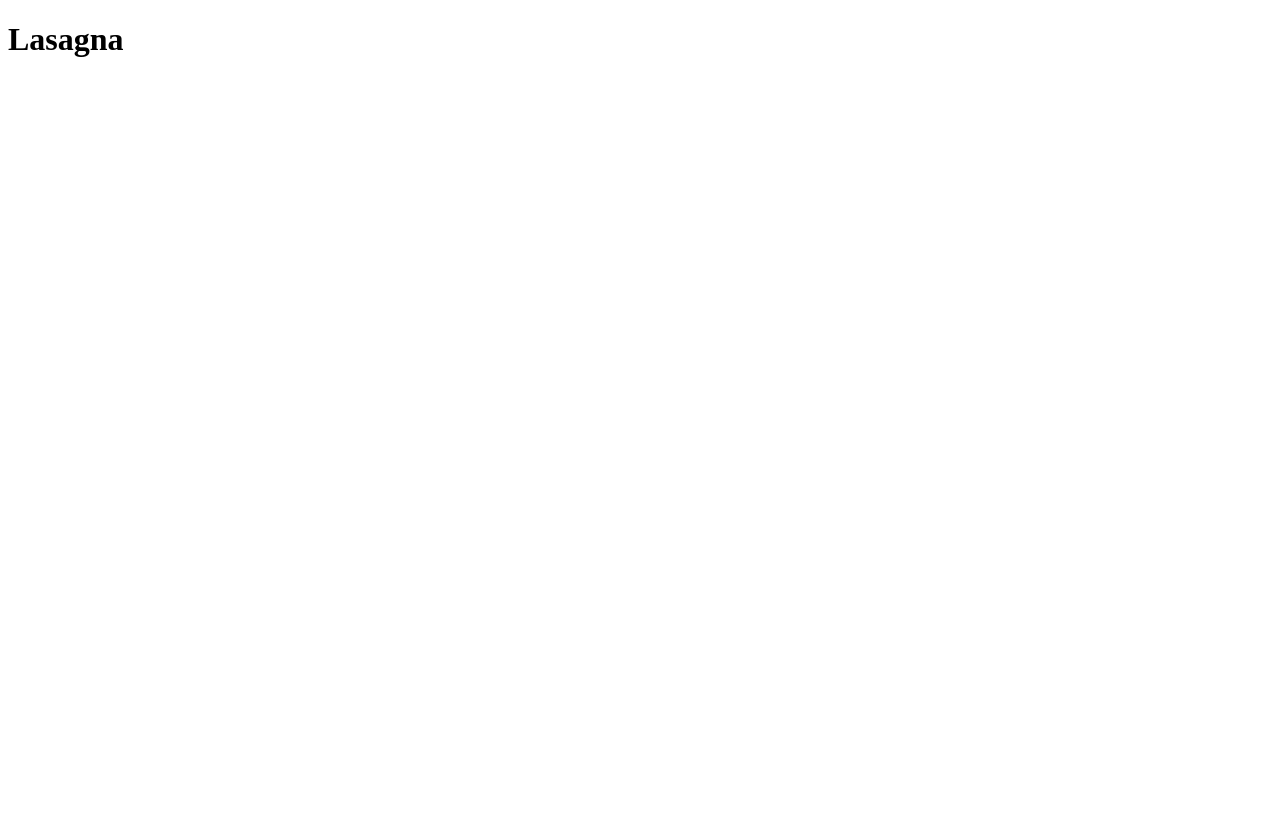
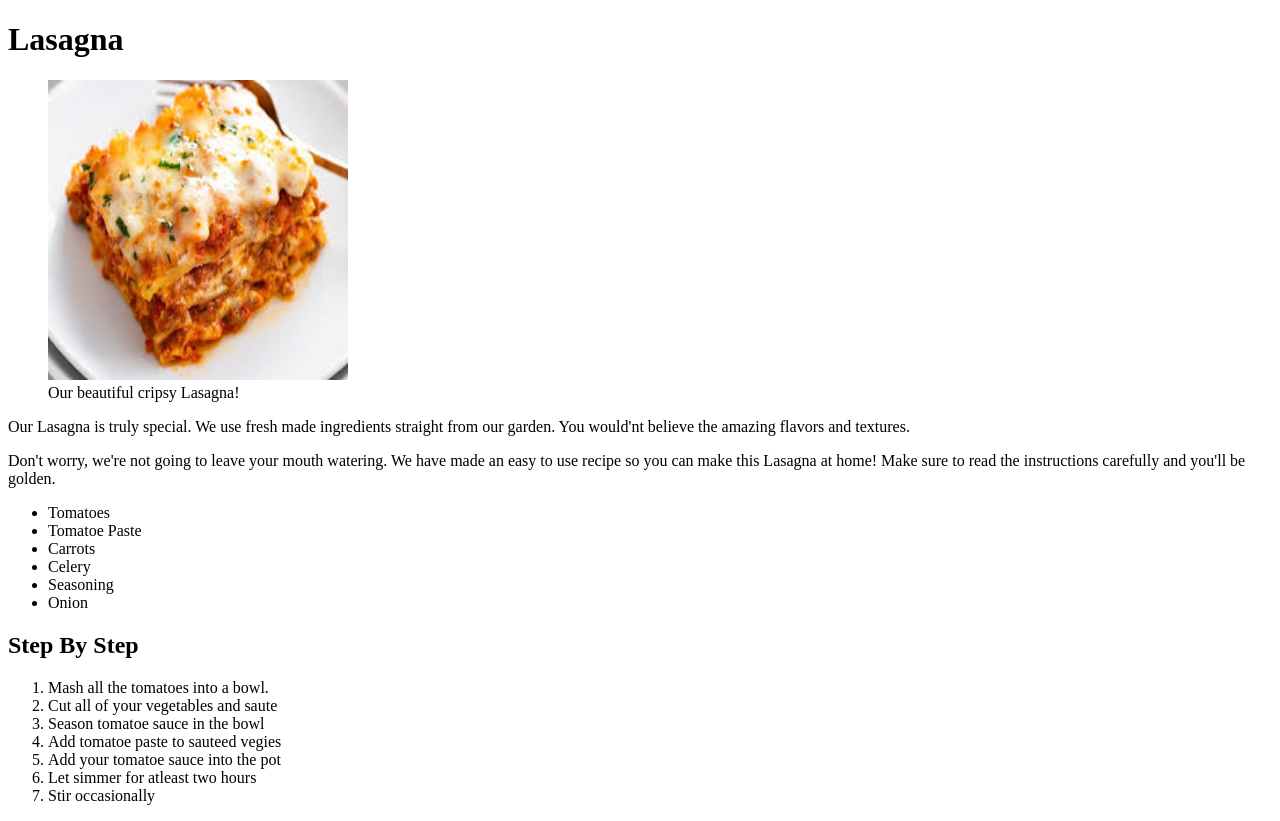
Before and after one commit to IanGray10/odin-recipes, a plain HTML site: page recipes/lasagna.html in a window 1280 px wide. Before the commit the page ends 800 px from the top, so only its background shows below. Drawn offline with Linux system fonts and the light colour scheme.

Commit message:
Adding content into lasagna.html
Added images, ingredients, Instructions to the lasagna.html page
Also changed the recipes page anchers to be inside an <ul>

```diff
--- a/recipes/lasagna.html
+++ b/recipes/lasagna.html
@@ -12,6 +12,33 @@
  <body>
 
    <h1>Lasagna</h1>
+   <figure>
+     <img src="../img/lasagna.jpeg" alt="Lasagna Photo" height="300" width="300">
+                <figcaption>Our beautiful cripsy Lasagna!</figcaption>
+   </figure>
+   <p>Our Lasagna is truly special.
+    We use fresh made ingredients straight from our garden. You would'nt believe the amazing flavors and textures.</p>
+   <p>Don't worry, we're not going to leave your mouth watering.
+    We have made an easy to use recipe so you can make this Lasagna at home! Make sure to read the instructions carefully and you'll be golden.
+   </p>
+   <ul>
+     <li>Tomatoes</li>
+     <li>Tomatoe Paste</li>
+     <li>Carrots</li>
+     <li>Celery</li>
+     <li>Seasoning</li>
+     <li>Onion</li>
+   </ul>
+   <h2>Step By Step</h2>
+   <ol>
+     <li>Mash all the tomatoes into a bowl.</li>
+     <li>Cut all of your vegetables and saute</li>
+     <li>Season tomatoe sauce in the bowl</li>
+     <li>Add tomatoe paste to sauteed vegies</li>
+     <li>Add your tomatoe sauce into the pot</li>
+     <li>Let simmer for atleast two hours</li>
+     <li>Stir occasionally</li>
+   </ol>
 
  </body>
 
```
Also changed, not shown: index.html (+3 -2 lines).
